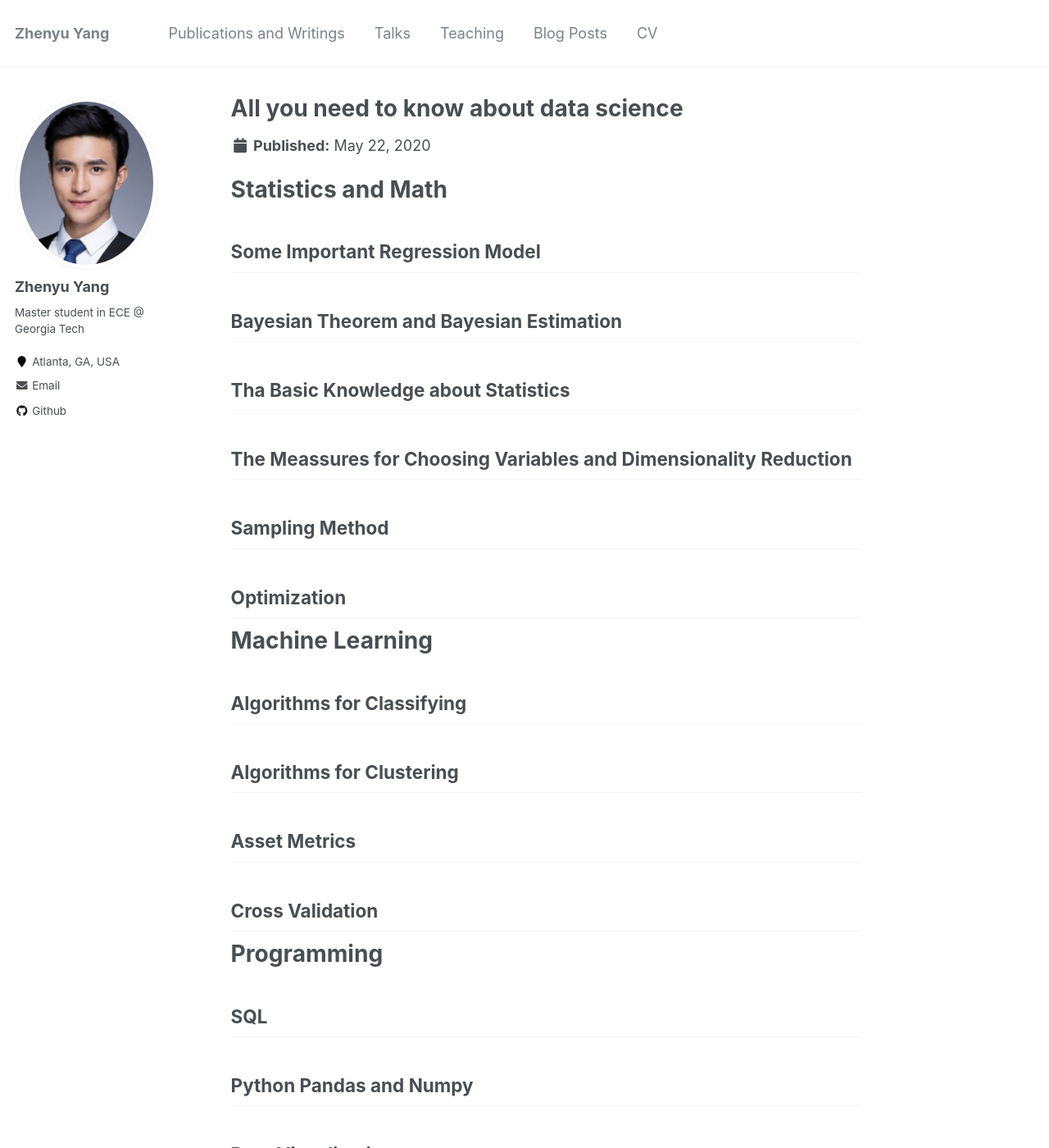
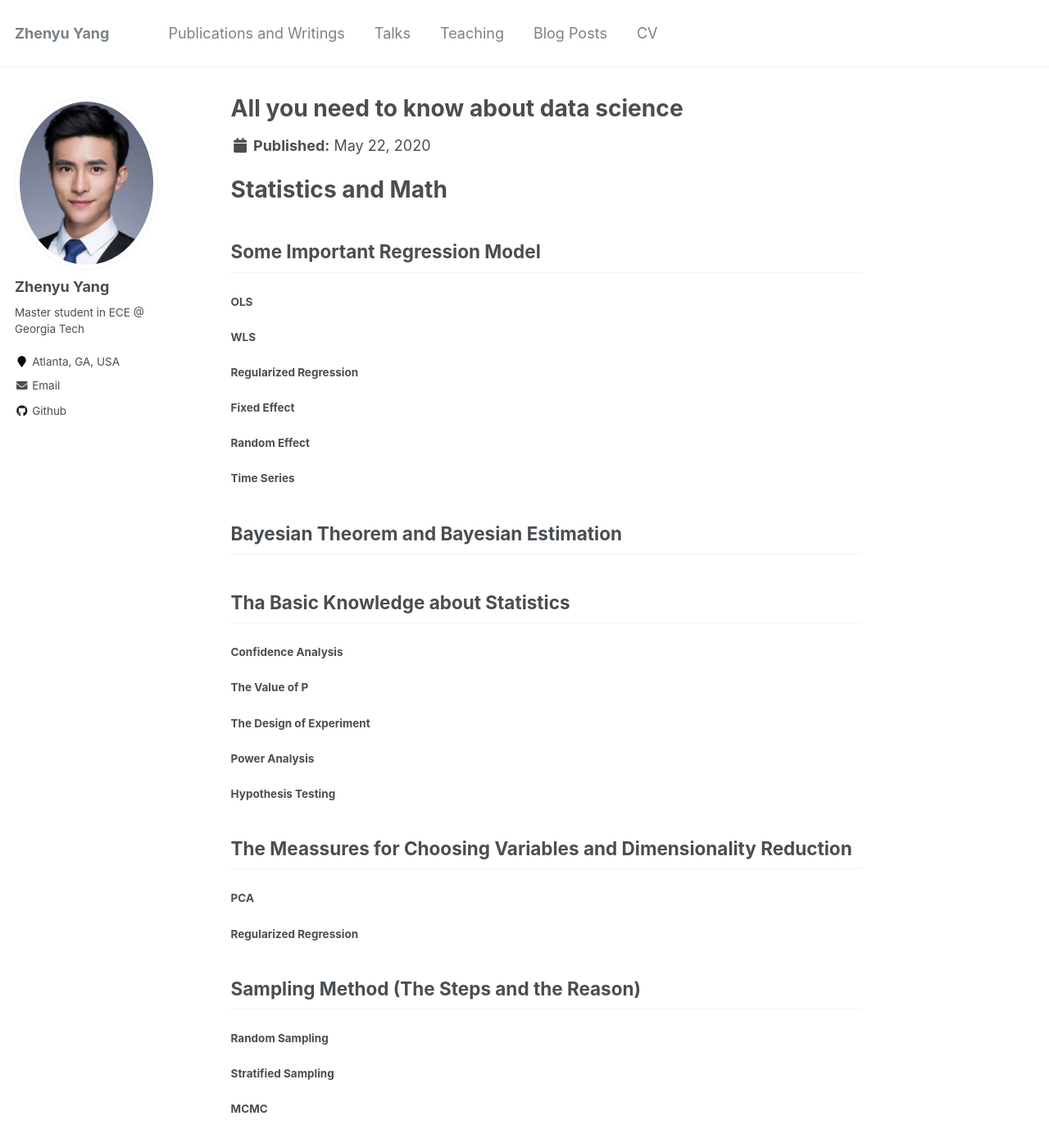
Before and after one commit to azpeteryang/azpeteryang.github.io, a Jekyll site: the page built from _posts/2020-05-22-blog-post-6.md, in a window 1280 px wide and 1400 px high. Shown: the whole window at 82% size. Built offline with Jekyll 4.4.1, drawn with Linux system fonts in a browser that asks for light colours; a file with an impossible date is left out; some of the changed text lies outside the part shown.

Commit message:
Update 2020-05-22-blog-post-6.md

```diff
--- a/_posts/2020-05-22-blog-post-6.md
+++ b/_posts/2020-05-22-blog-post-6.md
@@ -8,19 +8,185 @@
 
 # Statistics and Math
 ## Some Important Regression Model
+##### OLS
+
+
+
+
+##### WLS
+
+
+
+
+##### Regularized Regression
+
+
+
+
+##### Fixed Effect
+
+
+
+
+##### Random Effect
+
+
+
+
+##### Time Series
+
+
+
+
 ## Bayesian Theorem and Bayesian Estimation
+
+
+
+
+
+
+
+
+
+
 ## Tha Basic Knowledge about Statistics
+##### Confidence Analysis
+
+##### The Value of P
+
+
+##### The Design of Experiment
+
+
+##### Power Analysis
+
+
+
+##### Hypothesis Testing
+
+
+
+
+
+
+
+
 ## The Meassures for Choosing Variables and Dimensionality Reduction
-## Sampling Method
+
+##### PCA
+
+##### Regularized Regression
+
+
+
+
+
+
+
+
+
+## Sampling Method (The Steps and the Reason)
+##### Random Sampling
+##### Stratified Sampling
+##### MCMC
+
+
+
+
+
+
+
+
+
 ## Optimization
+
+
+
+
+
+
+
+
+
+
+
+
+
 
 
 
 
 # Machine Learning
 ## Algorithms for Classifying
+##### Desicion Tree / Regression Tree
+
+##### Random Forest
+
+
+##### Logistic Regression
+
+
+
+##### XGBoost
+
+
+
+
+
+
+
+
+
+
+
+
+
+
+
+
+
+
 ## Algorithms for Clustering
+##### K-means
+
+
+##### Hierarchical
+
+
+
+
+
+
+
+
+
+
+
 ## Asset Metrics
+##### R squared
+
+
+##### AUC
+
+
+
+
+##### Sensitivity VS Specificity
+
+
+
+
+
+
+
+
+
+
+
+
+
+
+
 ## Cross Validation
 
 
```
Also changed, not shown: other parts of _posts/2020-05-22-blog-post-6.md (+11 -0 lines).
